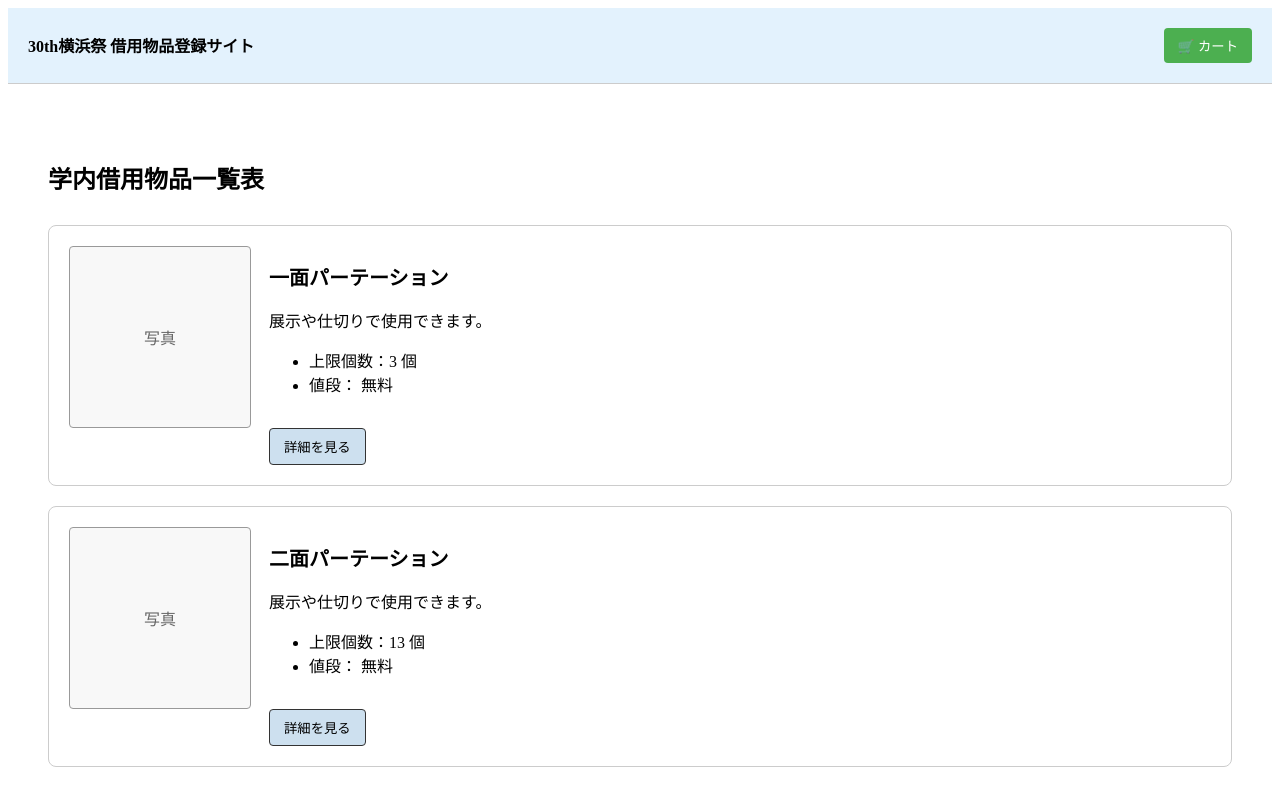
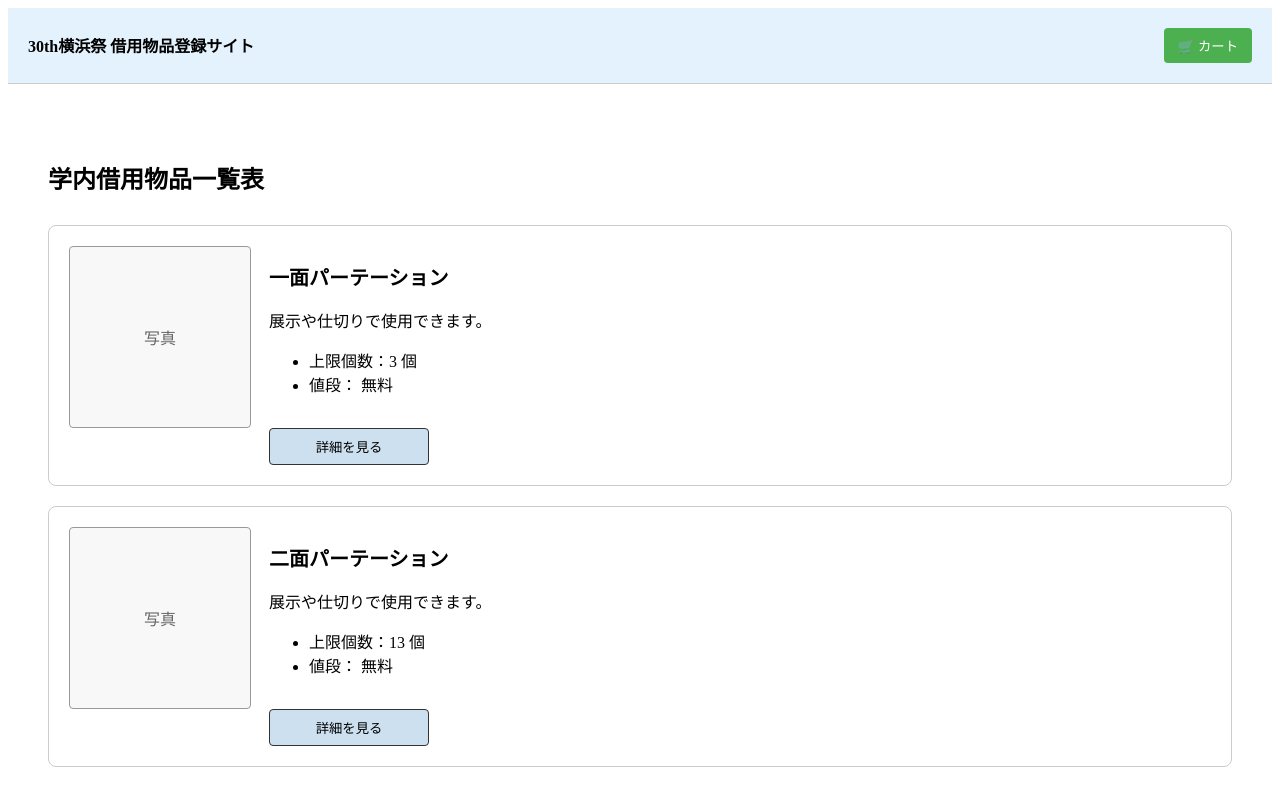
Before and after one commit to yokohamafest30kanri/yokohamasai-buppin, a Next.js app: page /items/internal in a window 1280 px wide. Shown: the top 785 px of the page. Built offline with nearby package versions, Linux system fonts and the light colour scheme.

Commit message:
edit external internal

```diff
--- a/app/items/external/page.tsx
+++ b/app/items/external/page.tsx
@@ -80,6 +80,7 @@ export default function ExternalItemListPage() {
                   style={{
                     marginTop: "16px",
                     padding: "8px 14px",
+                    minWidth: "160px",
                     backgroundColor: "#cde0ef",
                     border: "1px solid #333",
                     borderRadius: "4px",
--- a/app/items/internal/page.tsx
+++ b/app/items/internal/page.tsx
@@ -80,6 +80,7 @@ export default function InternalItemListPage() {
                   style={{
                     marginTop: "16px",
                     padding: "8px 14px",
+                    minWidth: "160px",
                     backgroundColor: "#cde0ef",
                     border: "1px solid #333",
                     borderRadius: "4px",
```
